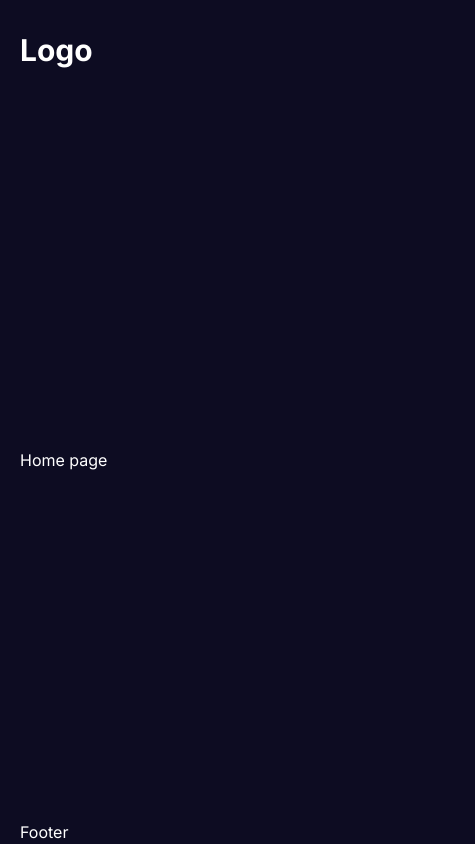
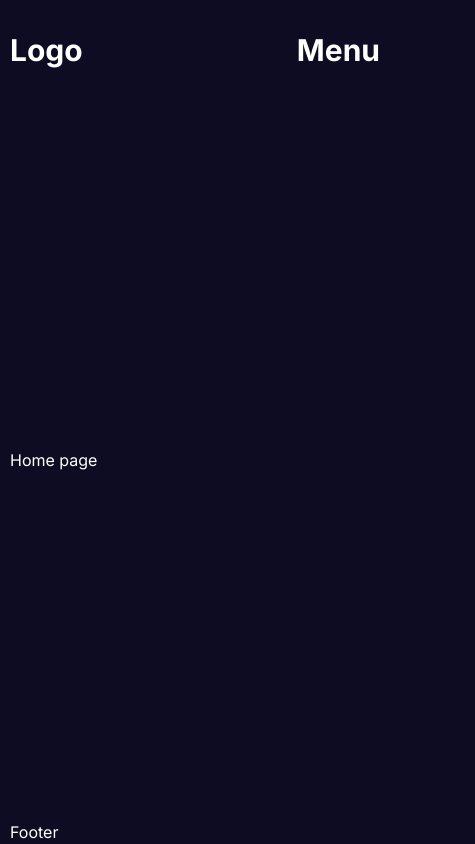
Before and after one commit to alirezatalebizadeh/learn_next_lamadev, a Next.js app: page / in a window 390 px wide. Shown: the whole page, 475 px wide, since content can reach past the window. Built offline with nearby package versions, Linux system fonts and the light colour scheme.

Commit message:
debuginng navbar

```diff
--- a/src/app/globals.css
+++ b/src/app/globals.css
@@ -61,3 +61,9 @@ a {
     width: 475px;
   }
 }
+@media screen and (max-width: 475px) {
+  .container {
+    width: 100%;
+    padding: 0 10px;
+  }
+}
--- a/src/components/navbar/links/links.module.css
+++ b/src/components/navbar/links/links.module.css
@@ -11,7 +11,7 @@
 }
 .mobileLinks,
 .menuBtn {
-  @apply hidden;
+  display: none;
 }
 
 @media screen and (max-width: 768px) {
@@ -19,8 +19,9 @@
     display: none;
   }
   .menuBtn {
-     font-size: 30px;
+    font-size: 30px;
     font-weight: bold;
+    display: inline-block
   }
   .mobileLinks {
     @apply absolute top-[100px] right-0 w-1/2 flex flex-col items-center justify-center gap-[10px] overflow-hidden;
```
